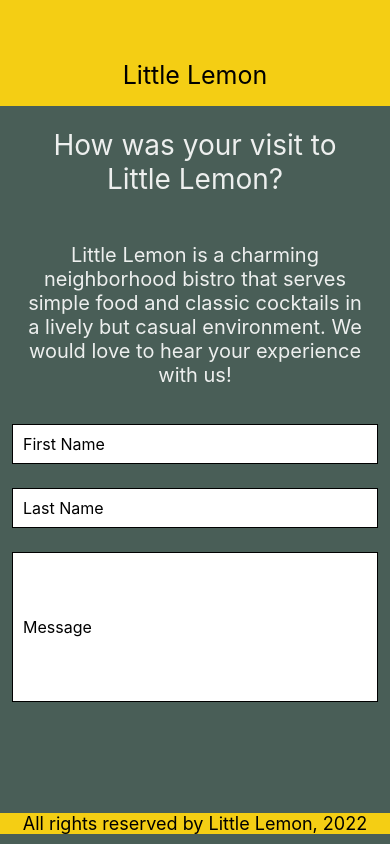
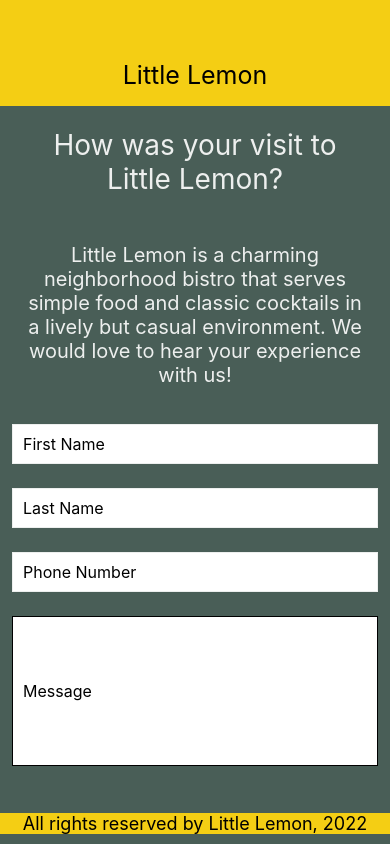
Before and after one commit to me-neeraj135/LittleLemon_app, a React Native app: screen / in a window 390 px wide. Built offline with nearby package versions, Linux system fonts and the light colour scheme.

Commit message:
manage vertual keyboard

```diff
--- a/components/FeedbackForm.js
+++ b/components/FeedbackForm.js
@@ -1,20 +1,32 @@
 import React, { useState, useEffect } from "react";
-import { ScrollView, Text, TextInput, StyleSheet } from "react-native";
+import {
+  ScrollView,
+  Text,
+  TextInput,
+  StyleSheet,
+  KeyboardAvoidingView,
+  Platform,
+} from "react-native";
 
 function FeedbackForm() {
   const [firstName, onChangeFirstName] = useState("");
   const [lastName, onChangeLastName] = useState("");
+  const [phoneNumber, onChangePhoneNumber] = useState("");
   const [message, onChangeMessage] = useState("");
 
   return (
-    <ScrollView style={styles.container}>
+    <KeyboardAvoidingView
+      style={styles.container}
+      behavior={Platform.OS === "Android" ? "padding" : "height"}
+    >
+      <ScrollView keyboardDismissMode="on-drag">
         <Text style={styles.headingSection}>
           How was your visit to Little Lemon?
         </Text>
         <Text style={styles.infoSection}>
           Little Lemon is a charming neighborhood bistro that serves simple food
-        and classic cocktails in a lively but casual environment. We would love
-        to hear your experience with us!
+            and classic cocktails in a lively but casual environment. We would
+          love to hear your experience with us!
         </Text>
         <TextInput
           style={styles.input}
@@ -29,12 +41,19 @@ function FeedbackForm() {
           onChangeText={onChangeLastName}
         ></TextInput>
         <TextInput
+          style={styles.input}
+          value={phoneNumber}
+          placeholder="Phone Number"
+          onChageText={onChangePhoneNumber}
+        ></TextInput>
+        <TextInput
           style={styles.messageInput}
           value={message}
           placeholder="Message"
           onChangeText={onChangeMessage}
         ></TextInput>
       </ScrollView>
+    </KeyboardAvoidingView>
   );
 }
 
@@ -67,7 +86,7 @@ const styles = StyleSheet.create({
     borderWidth: 1,
     padding: 10,
     fontSize: 16,
-    borderColor: "EDEFEE",
+    borderColor: "#EDEFEE",
     backgroundColor: "white",
   },
   messageInput: {
```
Lines whose indentation alone changed are shown as unchanged.
